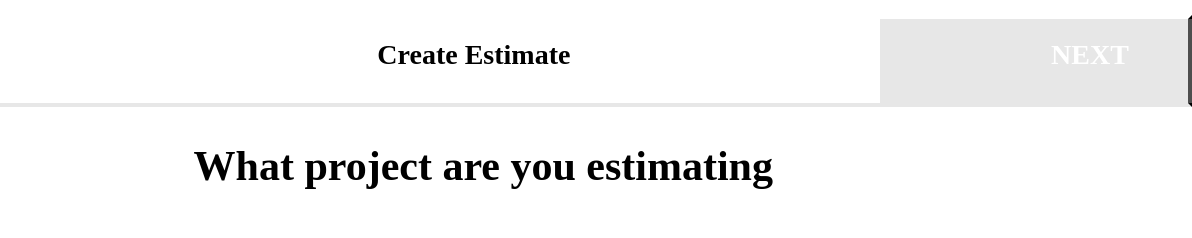
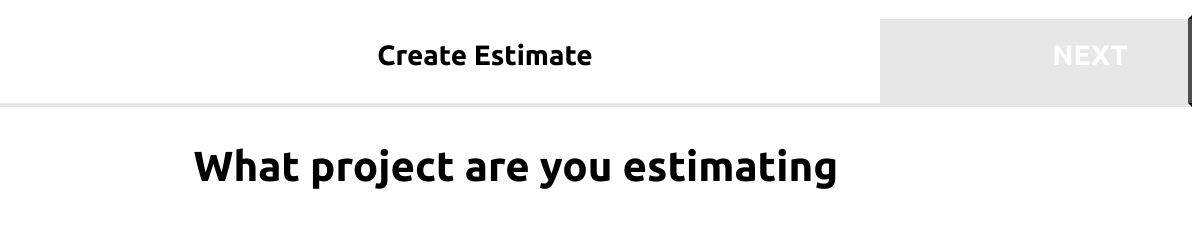
Before and after one commit to celxkodez/LANCER-CREATE-ESTIMATE, a plain HTML site: page create-estimate.html in a window 1280 px wide. Shown: the top 238 px of the page, 88-1280 px from the left. Drawn offline with Linux system fonts and the light colour scheme.

Commit message:
updated fonts on all pages

```diff
--- a/create-estimate.html
+++ b/create-estimate.html
@@ -5,6 +5,7 @@
     <meta name="viewport" content="width=device-width, initial-scale=1.0">
     <meta http-equiv="X-UA-Compatible" content="ie=edge">
     <link rel="stylesheet" href="https://cdnjs.cloudflare.com/ajax/libs/font-awesome/4.7.0/css/font-awesome.min.css">
+    <link rel="stylesheet" type="text/css" href="http://fonts.googleapis.com/css?family=Ubuntu:regular,bold&subset=Latin">
     <title>Create Estimate</title>
 </head>
 <style>
@@ -12,6 +13,7 @@
         margin: 0;
         margin-bottom:0;
         margin-top: -1%;
+        font-family: Ubuntu;
         /* display: grid;
         grid-template-rows: 20% 70%; */
 
```
Also changed, not shown: estimate-color.html (+2 -0 lines).
